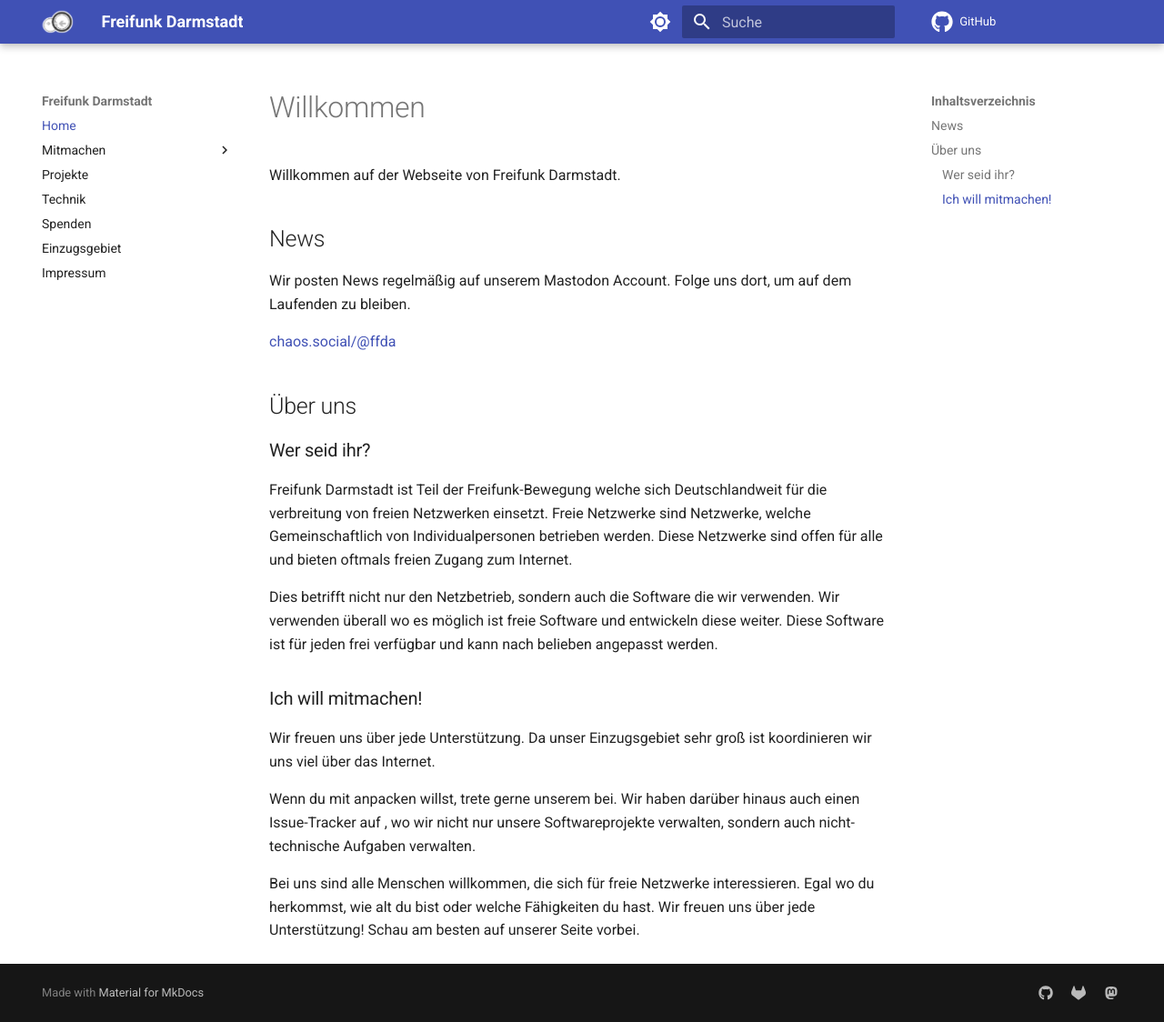
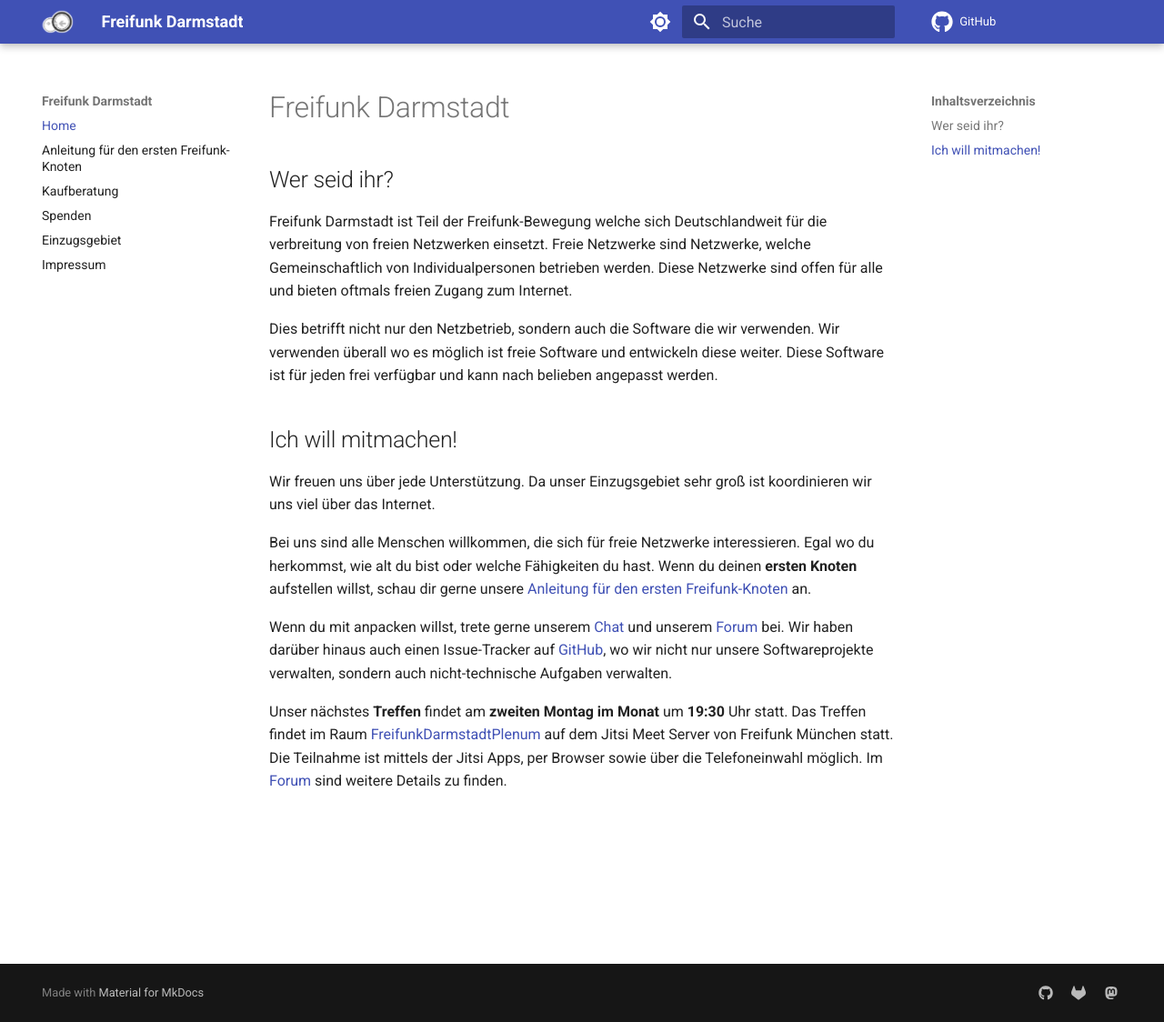
Before and after one commit to freifunk-darmstadt/website-ng, an MkDocs documentation site: the page built from docs/index.md, in a window 1280 px wide and 1124 px high. Shown: the whole window at 91% size. Built offline with MkDocs 1.6.1 and Material for MkDocs 9.7.7, drawn with Linux system fonts in a browser that asks for light colours; plug-ins that fetch from the network failed and are left out; comment, search, counter and statistics services are not loaded.

Commit message:
Restliche Seiten überarbeitet.

```diff
--- a/docs/index.md
+++ b/docs/index.md
@@ -1,16 +1,6 @@
-# Willkommen
+# Freifunk Darmstadt
 
-Willkommen auf der Webseite von Freifunk Darmstadt.
-
-## News
-
-Wir posten News regelmäßig auf unserem Mastodon Account. Folge uns dort, um auf dem Laufenden zu bleiben.
-
-[chaos.social/@ffda](https://chaos.social/@ffda)
-
-## Über uns
-
-### Wer seid ihr?
+## Wer seid ihr?
 
 Freifunk Darmstadt ist Teil der Freifunk-Bewegung welche sich Deutschlandweit für die verbreitung von freien Netzwerken einsetzt.
 Freie Netzwerke sind Netzwerke, welche Gemeinschaftlich von Individualpersonen betrieben werden. Diese Netzwerke sind offen für alle
@@ -19,14 +9,50 @@ und bieten oftmals freien Zugang zum Internet.
 Dies betrifft nicht nur den Netzbetrieb, sondern auch die Software die wir verwenden. Wir verwenden überall wo es möglich ist freie Software
 und entwickeln diese weiter. Diese Software ist für jeden frei verfügbar und kann nach belieben angepasst werden.
 
-<Example icons with Links>
-
-### Ich will mitmachen!
+## Ich will mitmachen!
 
 Wir freuen uns über jede Unterstützung. Da unser Einzugsgebiet sehr groß ist koordinieren wir uns viel über das Internet.
 
-Wenn du mit anpacken willst, trete gerne unserem <Chat> bei. Wir haben darüber hinaus auch einen Issue-Tracker auf <Github>,
+Bei uns sind alle Menschen willkommen, die sich für freie Netzwerke interessieren.
+Egal wo du herkommst, wie alt du bist oder welche Fähigkeiten du hast.
+Wenn du deinen <strong>ersten Knoten</strong> aufstellen willst, schau dir gerne unsere [Anleitung für den ersten Freifunk-Knoten](mitmachen/erster-freifunk-knoten.md) an.
+
+Wenn du mit anpacken willst, trete gerne unserem [Chat](https://matrix.to/#/#ffda:hackint.org) und unserem [Forum](https://forum.darmstadt.freifunk.net/) bei.
+Wir haben darüber hinaus auch einen Issue-Tracker auf [GitHub](https://github.com/freifunk-darmstadt/projects/issues),
 wo wir nicht nur unsere Softwareprojekte verwalten, sondern auch nicht-technische Aufgaben verwalten.
 
-Bei uns sind alle Menschen willkommen, die sich für freie Netzwerke interessieren. Egal wo du herkommst, wie alt du bist oder welche
-Fähigkeiten du hast. Wir freuen uns über jede Unterstützung! Schau am besten auf unserer <Mitmachen> Seite vorbei.
+
+Unser nächstes <strong>Treffen</strong> findet am <strong><span id="next_meet_date">zweiten Montag im Monat</span></strong> um <strong>19:30</strong> Uhr statt.
+Das Treffen findet im Raum [FreifunkDarmstadtPlenum](https://meet.ffmuc.net/FreifunkDarmstadtPlenum) auf dem Jitsi Meet Server von Freifunk München statt.
+Die Teilnahme ist mittels der Jitsi Apps, per Browser sowie über die Telefoneinwahl möglich.
+Im [Forum](https://forum.darmstadt.freifunk.net/t/freifunk-treffen-am-13-april-2020-online/847) sind weitere Details zu finden.
+
+<script>
+   moment.locale('de');
+
+   function getFirstMonday(startDate) {
+     // calc date which is the start of isoweek for the month
+     var startOfMonth = moment(startDate).utc().startOf('month').startOf('isoweek');
+     // add 1 weeks for first monday
+     var nextDate = moment(startDate).utc().startOf('month').startOf('isoweek').add(1, 'weeks');
+     // if the month from startOfMonth isn't in the previous month (Monday on the 1.), substract one week
+     if (nextDate.month() == startOfMonth.month()) {
+       nextDate = nextDate.subtract(1, 'weeks');
+     }
+     return nextDate;
+   }
+
+   function getNextFirstMonday(startDate) {
+     var nextDate = getFirstMonday(startDate);
+     // if date is in the past, get next month
+     if (nextDate.date() < startDate.date()) {
+       nextDate = getFirstMonday(startDate.add(1, 'M'));
+     }
+     return nextDate;
+   }
+
+   var currentDate = moment().utc();
+   var nextDate = getNextFirstMonday(currentDate);
+
+   $('#next_meet_date').text(nextDate.format('DD. MMMM YYYY'));
+</script>
--- a/mkdocs.yml
+++ b/mkdocs.yml
@@ -27,11 +27,8 @@ theme:
         name: Switch to light mode
 nav:
   - Home: index.md
-  - Mitmachen:
-    - Einstieg: mitmachen/index.md
-    - Kaufberatung: mitmachen/kaufberatung.md
-  - Projekte: projekte.md
-  - Technik: technik.md
+  - Anleitung für den ersten Freifunk-Knoten: mitmachen/erster-freifunk-knoten.md
+  - Kaufberatung: mitmachen/kaufberatung.md
   - Spenden: spenden.md
   - Einzugsgebiet: einzugsgebiet.md
   - Impressum: impressum.md
```
Also changed, not shown: docs/impressum.md (+2 -2 lines), docs/mitmachen/erster-freifunk-knoten.md (renamed from docs/mitmachen/index.md, +18 -18 lines), docs/mitmachen/kaufberatung.md (+45 -15 lines), docs/projekte.md (deleted, +0 -1 lines), docs/spenden.md (+26 -1 lines), docs/technik.md (deleted).
